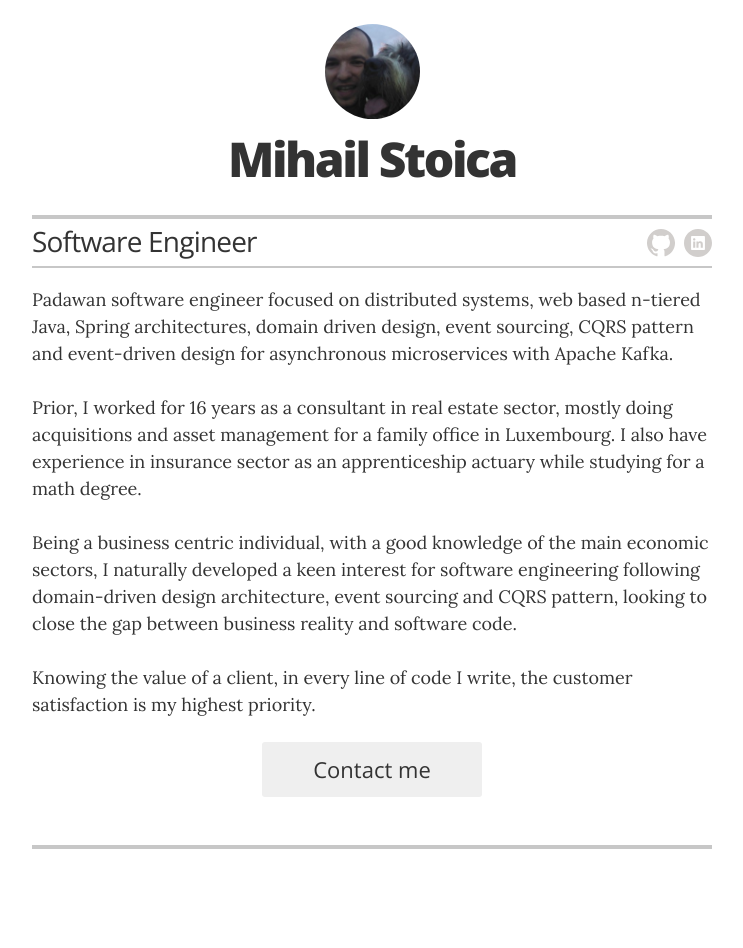
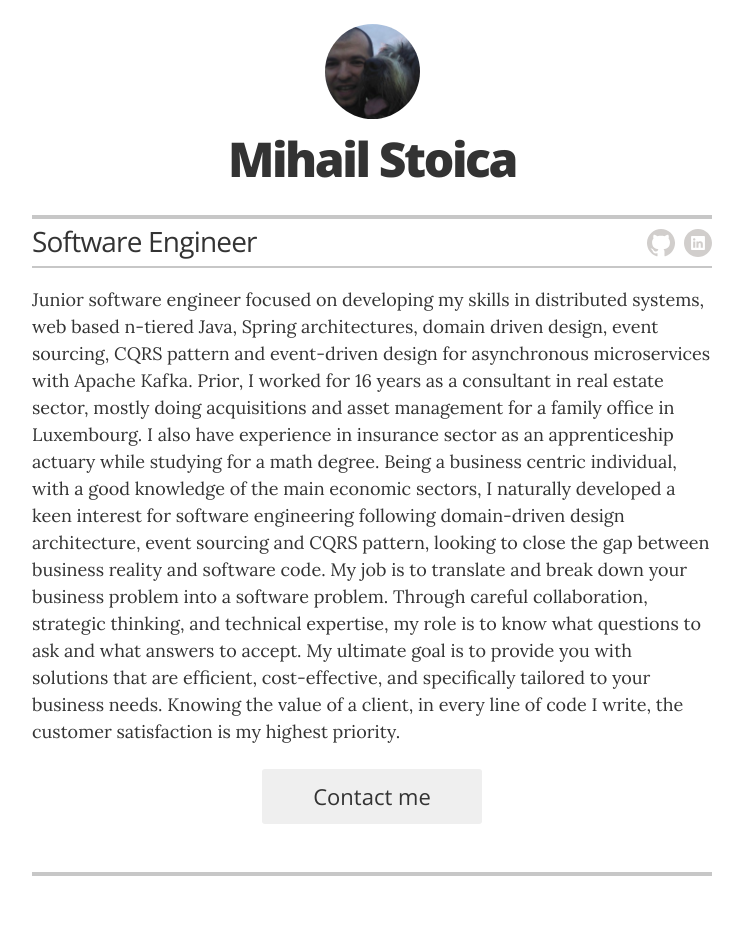
Before and after one commit to mihail-stoica/mihail-stoica.github.io, a Jekyll site: the page built from index.html, in a window 1280 px wide. Shown: the whole page, without its empty margins (268-1011 px from the left). Built offline with Jekyll 4.4.1, drawn with Linux system fonts in a browser that asks for light colours; before the commit the page ends 921 px from its top, so only the background shows below that.

Commit message:
Add introduction

```diff
--- a/_config.yml
+++ b/_config.yml
@@ -23,10 +23,15 @@
 resume_header_contact_info:     "hello@mihailstoica.com"
 display_header_contact_info:    "false"
 
-resume_header_intro: "<p>Padawan software engineer focused on distributed systems, web based n-tiered Java, Spring architectures, domain driven design, event sourcing, CQRS pattern and event-driven design for asynchronous microservices with Apache Kafka.
-<br><br>Prior, I worked for 16 years as a consultant in real estate sector, mostly doing acquisitions and asset management for a family office in Luxembourg. I also have experience in insurance sector as an apprenticeship actuary while studying for a math degree.
-<br><br>Being a business centric individual, with a good knowledge of the main economic sectors, I naturally developed a keen interest for software engineering following domain-driven design architecture, event sourcing and CQRS pattern, looking to close the gap between business reality and software code.
-<br><br>Knowing the value of a client, in every line of code I write, the customer satisfaction is my highest priority.</p>"
+resume_header_intro: "<p>Junior software engineer focused on developing my skills in distributed systems, web based n-tiered Java, Spring architectures, domain driven design, event sourcing, CQRS pattern and event-driven design for asynchronous microservices with Apache Kafka.
+
+Prior, I worked for 16 years as a consultant in real estate sector, mostly doing acquisitions and asset management for a family office in Luxembourg. I also have experience in insurance sector as an apprenticeship actuary while studying for a math degree.
+
+Being a business centric individual, with a good knowledge of the main economic sectors, I naturally developed a keen interest for software engineering following domain-driven design architecture, event sourcing and CQRS pattern, looking to close the gap between business reality and software code.
+
+My job is to translate and break down your business problem into a software problem. Through careful collaboration, strategic thinking, and technical expertise, my role is to know what questions to ask and what answers to accept. My ultimate goal is to provide you with solutions that are efficient, cost-effective, and specifically tailored to your business needs.
+
+Knowing the value of a client, in every line of code I write, the customer satisfaction is my highest priority.</p>"
 
 # use "yes" to display the email contact button,
 # "no" to display an "I'm not looking for work" message,
```
